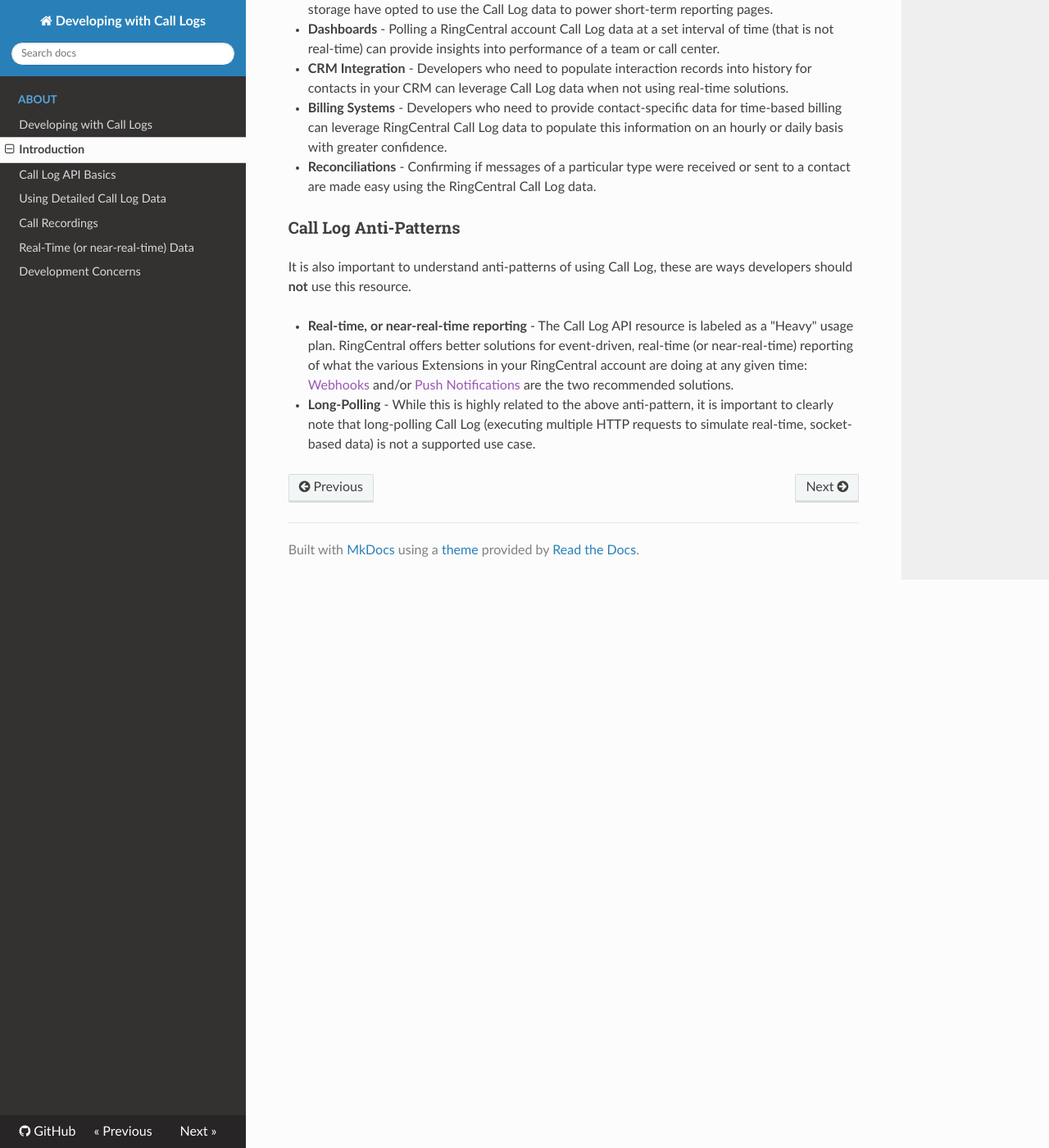
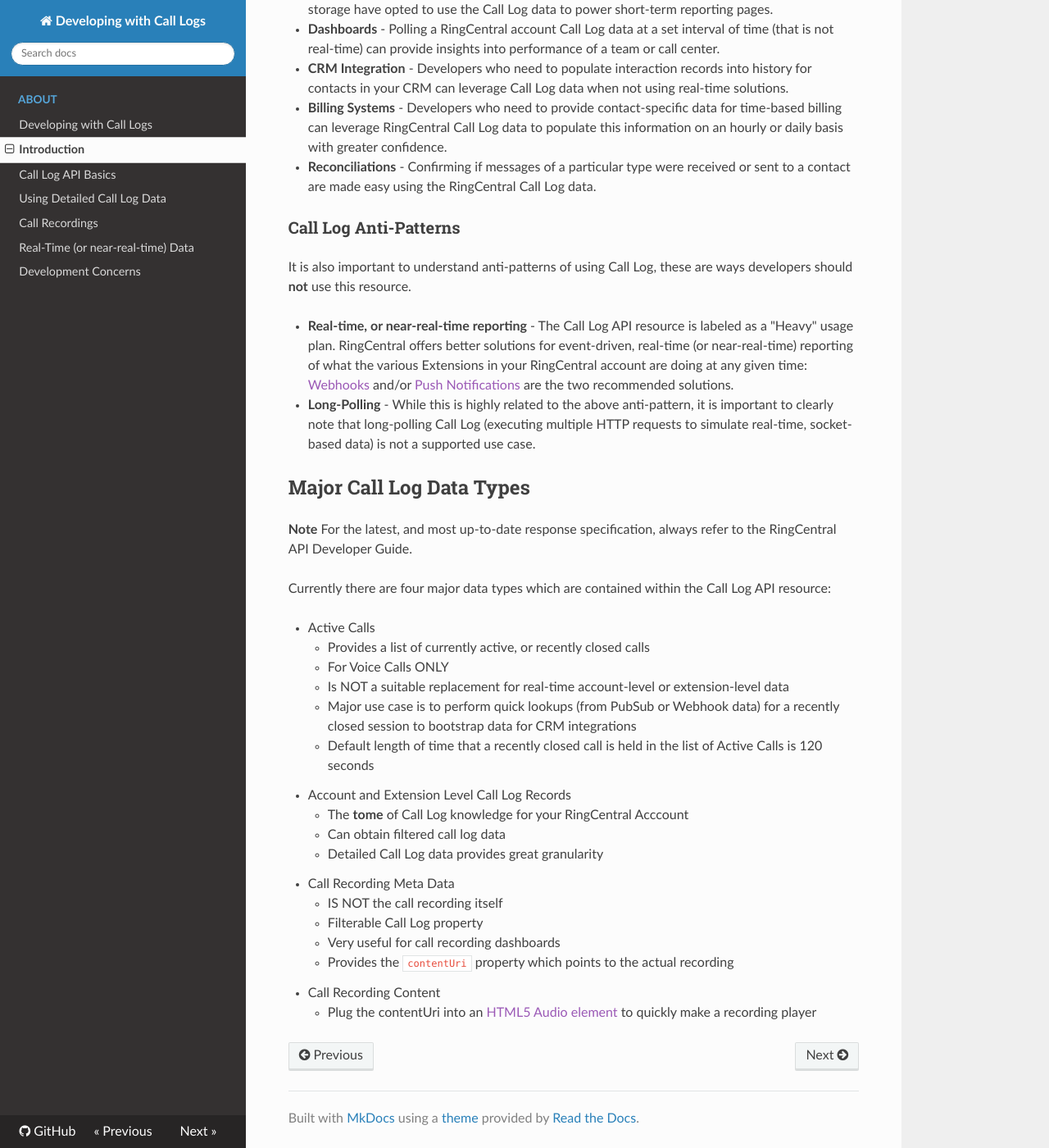
Before and after one commit to grokify/developing-with-call-logs, an MkDocs documentation site: the page built from docs/introduction.md, in a window 1280 px wide and 1400 px high, scrolled down 883 px. Shown: the whole window at 82% size. Built offline with MkDocs 1.6.1, drawn with Linux system fonts in a browser that asks for light colours; nearby versions of some CDN libraries; old or Windows-style settings are respelled for this version of MkDocs; some of the changed text lies outside the part shown.

Commit message:
Flush out the introduction to be more valuable

```diff
--- a/docs/introduction.md
+++ b/docs/introduction.md
@@ -27,3 +27,27 @@ It is also important to understand anti-patterns of using Call Log, these are wa
 
 * **Real-time, or near-real-time reporting** - The Call Log API resource is labeled as a "Heavy" usage plan. RingCentral offers better solutions for event-driven, real-time (or near-real-time) reporting of what the various Extensions in your RingCentral account are doing at any given time: [Webhooks]() and/or [Push Notifications]() are the two recommended solutions.
 * **Long-Polling** - While this is highly related to the above anti-pattern, it is important to clearly note that long-polling Call Log (executing multiple HTTP requests to simulate real-time, socket-based data) is not a supported use case.
+
+## Major Call Log Data Types
+
+**Note** For the latest, and most up-to-date response specification, always refer to the RingCentral API Developer Guide.
+
+Currently there are four major data types which are contained within the Call Log API resource:
+
+* Active Calls
+    * Provides a list of currently active, or recently closed calls
+    * For Voice Calls ONLY
+    * Is NOT a suitable replacement for real-time account-level or extension-level data
+    * Major use case is to perform quick lookups (from PubSub or Webhook data) for a recently closed session to bootstrap data for CRM integrations
+    * Default length of time that a recently closed call is held in the list of Active Calls is 120 seconds
+* Account and Extension Level Call Log Records
+    * The **tome** of Call Log knowledge for your RingCentral Acccount
+    * Can obtain filtered call log data
+    * Detailed Call Log data provides great granularity
+* Call Recording Meta Data
+    * IS NOT the call recording itself
+    * Filterable Call Log property
+    * Very useful for call recording dashboards
+    * Provides the `contentUri` property which points to the actual recording
+* Call Recording Content
+    * Plug the contentUri into an [HTML5 Audio element]() to quickly make a recording player
```
Also changed, not shown: other parts of docs/introduction.md (+1 -1 lines).
